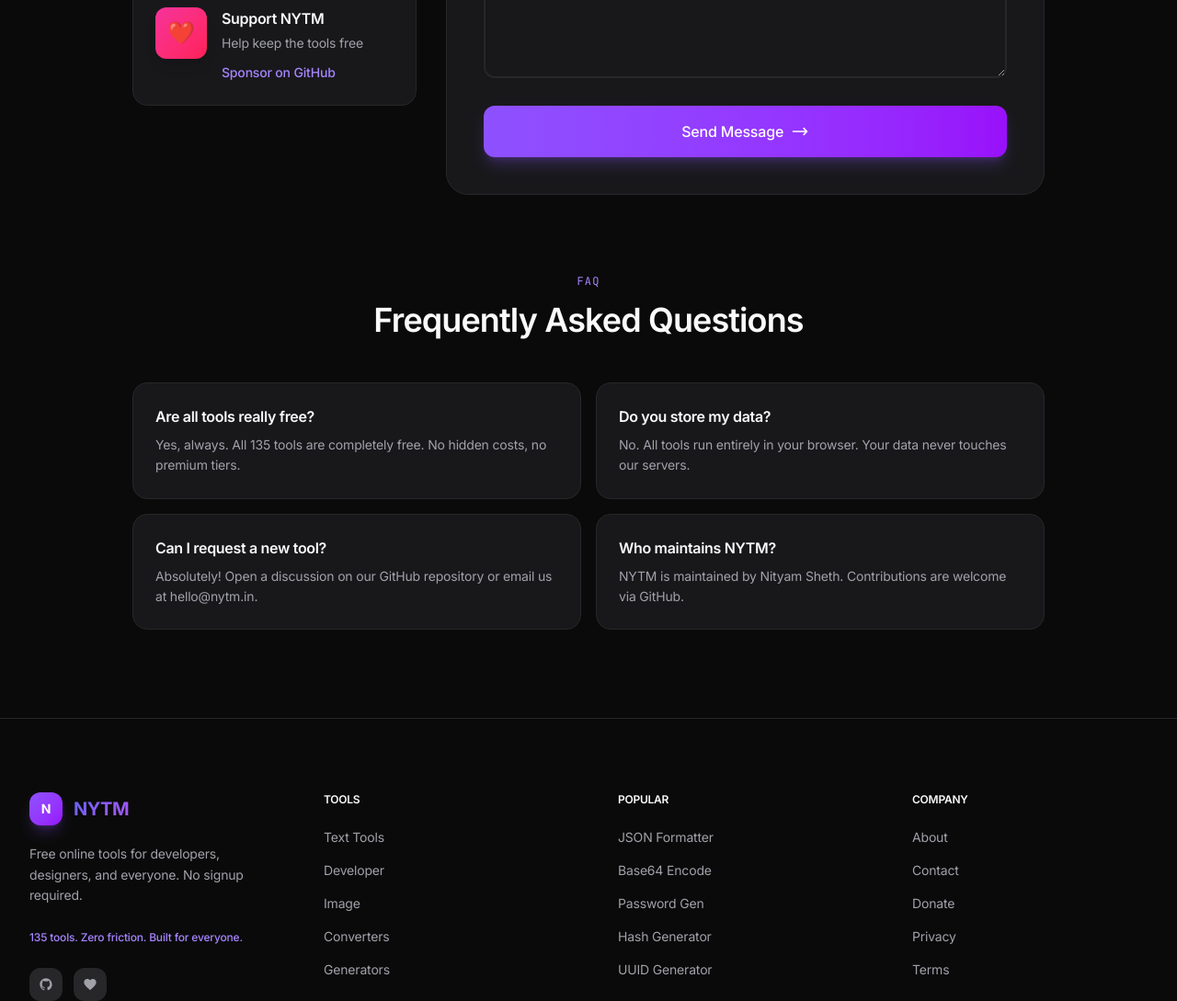
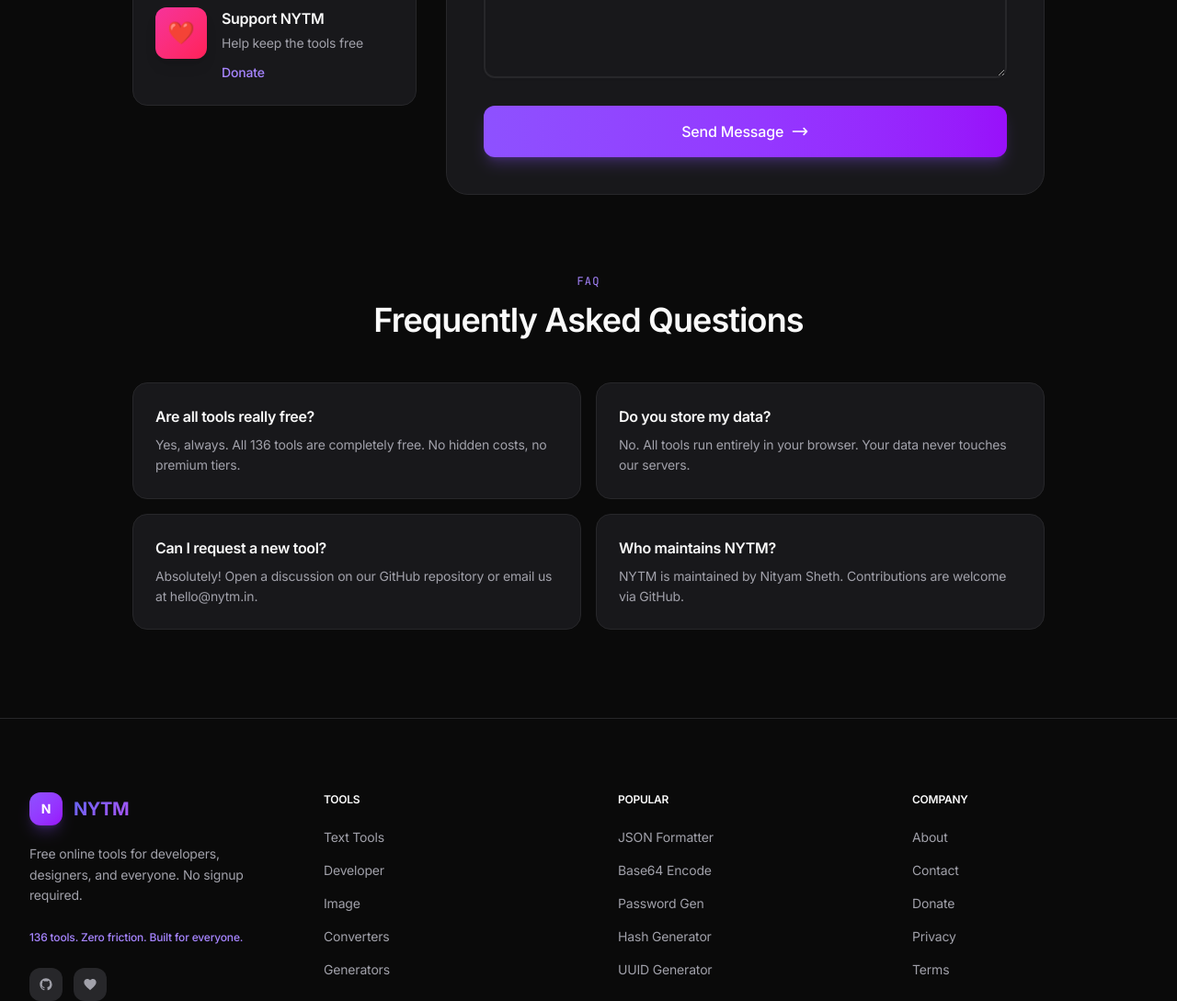
Before and after one commit to nityam2007/nytm-multitools, a Next.js app: page /contact in a window 1280 px wide. Shown: the part 930-2019 px from the top of the page at 92% size. Built offline with nearby package versions, Linux system fonts and the light colour scheme; no server answers.

Commit message:
Use env var for donation links, fix tool count to 136
- Footer: Use NEXT_PUBLIC_DONATION_URL instead of hardcoded GitHub sponsors
- Contact: Use NEXT_PUBLIC_DONATION_URL for support link
- Updated tool count from 135 to 136 in all files:
  - Footer, Contact, Privacy, Terms, COMPONENTS.md, goal.md

```diff
--- a/app/contact/page.tsx
+++ b/app/contact/page.tsx
@@ -76,8 +76,8 @@
               gradient: "from-pink-500 to-rose-500",
               title: "Support NYTM",
               description: "Help keep the tools free",
-              link: "https://github.com/sponsors/nityam2007",
-              linkText: "Sponsor on GitHub",
+              link: process.env.NEXT_PUBLIC_DONATION_URL || "/pricing",
+              linkText: "Donate",
             },
           ].map((item, i) => (
             <div
@@ -226,7 +226,7 @@
           {[
             {
               q: "Are all tools really free?",
-              a: "Yes, always. All 135 tools are completely free. No hidden costs, no premium tiers.",
+              a: "Yes, always. All 136 tools are completely free. No hidden costs, no premium tiers.",
             },
             {
               q: "Do you store my data?",
--- a/app/privacy/page.tsx
+++ b/app/privacy/page.tsx
@@ -57,7 +57,7 @@
                   <div className="p-4 rounded-xl bg-emerald-500/5 border border-emerald-500/20">
                     <p className="text-[var(--foreground)] font-medium mb-1">🔒 Your Tool Data</p>
                     <p className="text-sm text-[var(--muted-foreground)]">
-                      <strong>All 135 tools process data entirely in your browser.</strong> Text, images, code, and any other content you input is processed locally on your device. It never touches our servers. We cannot see it. We do not store it.
+                      <strong>All 136 tools process data entirely in your browser.</strong> Text, images, code, and any other content you input is processed locally on your device. It never touches our servers. We cannot see it. We do not store it.
                     </p>
                   </div>
                   <div className="p-4 rounded-xl bg-emerald-500/5 border border-emerald-500/20">
--- a/app/terms/page.tsx
+++ b/app/terms/page.tsx
@@ -53,7 +53,7 @@
   },
   {
     title: "No Premium Services",
-    content: "NYTM MULTITOOLS is and will remain completely free. There are no premium tiers, paid features, or subscription plans. All 135 tools are available to everyone without restriction.",
+    content: "NYTM MULTITOOLS is and will remain completely free. There are no premium tiers, paid features, or subscription plans. All 136 tools are available to everyone without restriction.",
   },
   {
     title: "Termination",
--- a/components/Footer.tsx
+++ b/components/Footer.tsx
@@ -65,7 +65,7 @@
               </p>
               {/* Tagline */}
               <p className="text-xs text-violet-400 font-medium mb-6">
-                135 tools. Zero friction. Built for everyone.
+                136 tools. Zero friction. Built for everyone.
               </p>
               {/* Social Links */}
               <div className="flex items-center gap-3">
@@ -78,17 +78,19 @@
                 >
                   <GitHubIcon className="w-4 h-4" />
                 </a>
+                {process.env.NEXT_PUBLIC_DONATION_URL && (
                   <a
-                  href="https://github.com/sponsors/nityam2007"
+                    href={process.env.NEXT_PUBLIC_DONATION_URL}
                     target="_blank"
                     rel="noopener noreferrer"
                     className="w-9 h-9 rounded-xl bg-[var(--muted)] flex items-center justify-center text-[var(--muted-foreground)] hover:bg-pink-500/10 hover:text-pink-400 transition-all duration-300"
-                  title="Sponsor"
+                    title="Support"
                   >
                     <svg className="w-4 h-4" fill="currentColor" viewBox="0 0 24 24">
                       <path d="M12 21.35l-1.45-1.32C5.4 15.36 2 12.28 2 8.5 2 5.42 4.42 3 7.5 3c1.74 0 3.41.81 4.5 2.09C13.09 3.81 14.76 3 16.5 3 19.58 3 22 5.42 22 8.5c0 3.78-3.4 6.86-8.55 11.54L12 21.35z" />
                     </svg>
                   </a>
+                )}
               </div>
             </div>
 
```
Also changed, not shown: 2 other files (tests, documents, lock files or other folders). Lines whose indentation alone changed are shown as unchanged.
